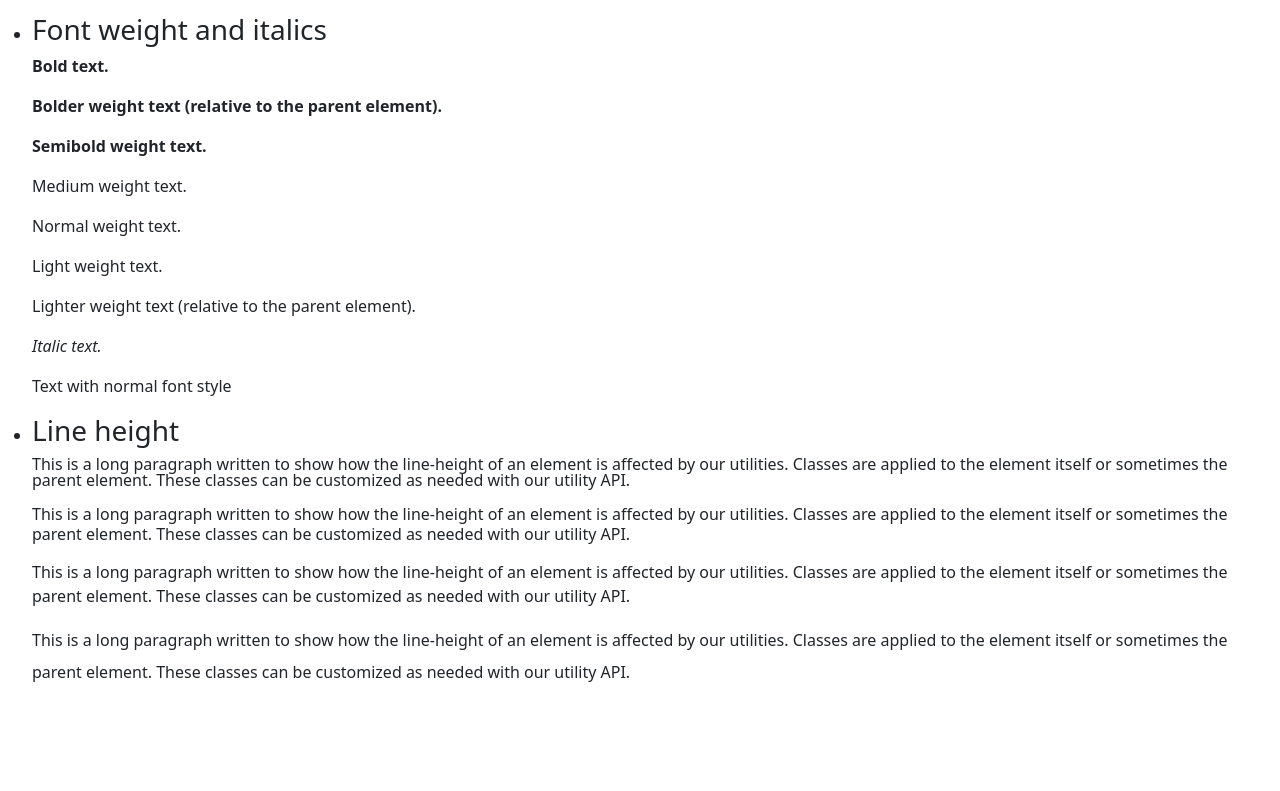
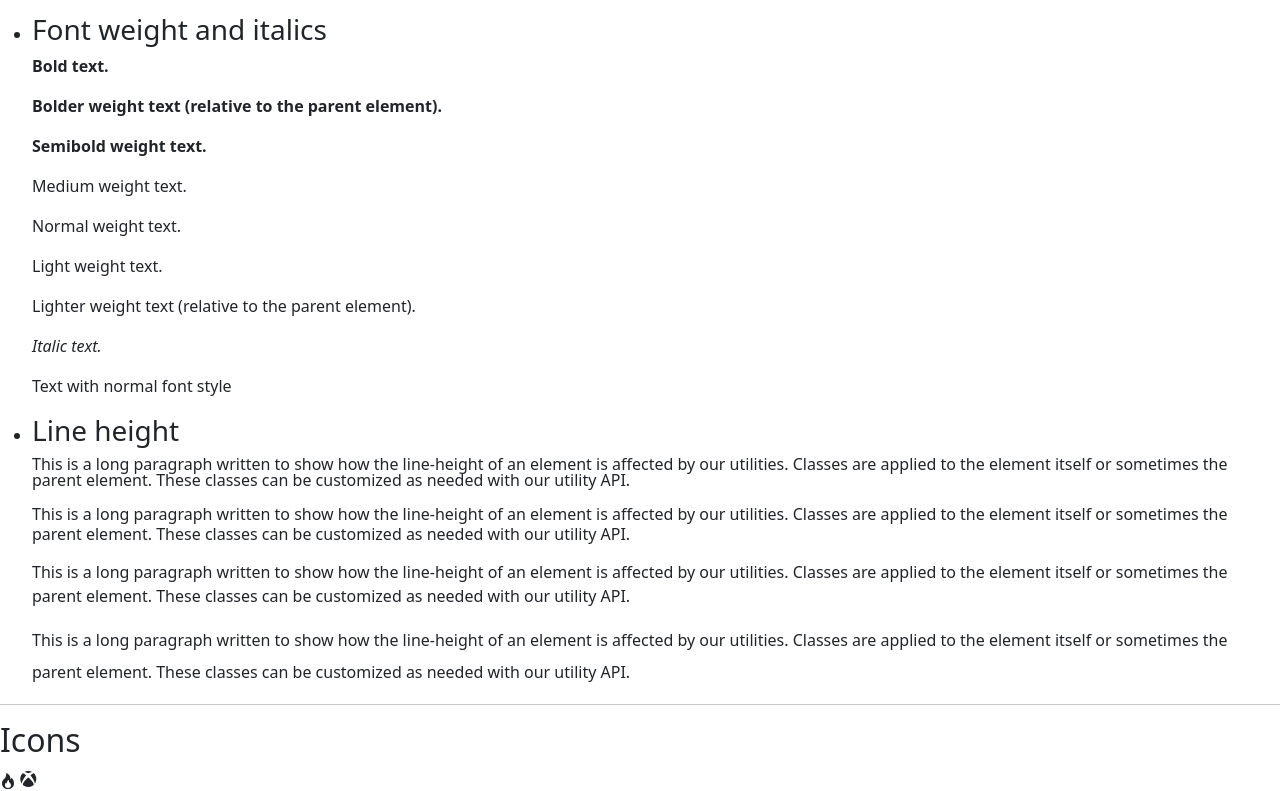
Before and after one commit to MIGUELANGELCIPRIANO/BOOTSTRAP-COURSE, a plain HTML site: page index.html in a window 1280 px wide. Shown: the part 4807-5598 px from the top of the page. Before the commit the page ends 5511 px from the top, so only its background shows below. Drawn offline with nearby package versions, Linux system fonts and the light colour scheme.

Commit message:
STYLE: Bootstrap Icons

```diff
--- a/index.html
+++ b/index.html
@@ -9,6 +9,10 @@
 			rel="stylesheet"
 			integrity="sha384-QWTKZyjpPEjISv5WaRU9OFeRpok6YctnYmDr5pNlyT2bRjXh0JMhjY6hW+ALEwIH"
 			crossorigin="anonymous"
+		/>
+		<link
+			rel="stylesheet"
+			href="https://cdn.jsdelivr.net/npm/bootstrap-icons@1.11.3/font/bootstrap-icons.min.css"
 		/>
 	</head>
 	<body>
@@ -523,6 +527,21 @@
 				as needed with our utility API.
 			</p>
 		</ul>
+		<hr />
+		<h2>Icons</h2>
+		<svg
+			xmlns="http://www.w3.org/2000/svg"
+			width="16"
+			height="16"
+			fill="currentColor"
+			class="bi bi-fire"
+			viewBox="0 0 16 16"
+		>
+			<path
+				d="M8 16c3.314 0 6-2 6-5.5 0-1.5-.5-4-2.5-6 .25 1.5-1.25 2-1.25 2C11 4 9 .5 6 0c.357 2 .5 4-2 6-1.25 1-2 2.729-2 4.5C2 14 4.686 16 8 16m0-1c-1.657 0-3-1-3-2.75 0-.75.25-2 1.25-3C6.125 10 7 10.5 7 10.5c-.375-1.25.5-3.25 2-3.5-.179 1-.25 2 1 3 .625.5 1 1.364 1 2.25C11 14 9.657 15 8 15"
+			/>
+		</svg>
+		<i class="bi bi-xbox"></i>
 		<script
 			src="https://cdn.jsdelivr.net/npm/bootstrap@5.3.3/dist/js/bootstrap.bundle.min.js"
 			integrity="sha384-YvpcrYf0tY3lHB60NNkmXc5s9fDVZLESaAA55NDzOxhy9GkcIdslK1eN7N6jIeHz"
```
